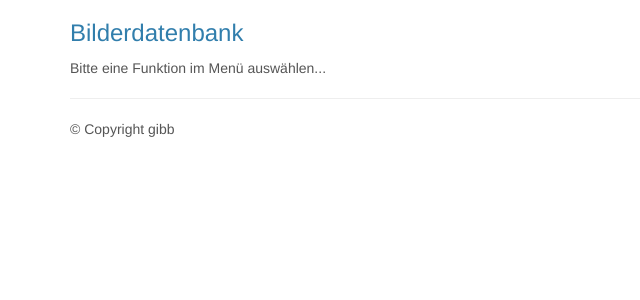
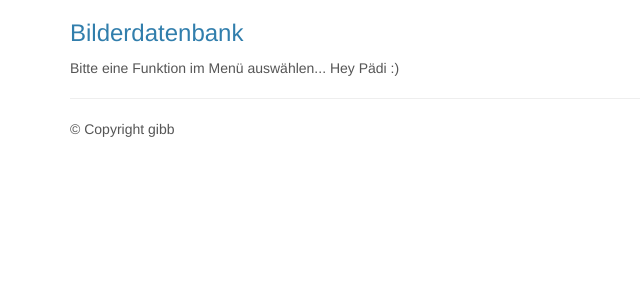
Before and after one commit to patricflueckiger/Bildergalerie, a PHP site: page /public/index.php in a window 1280 px wide. Shown: the part 51-351 px from the top of the page, without its empty margins (0-640 px from the left). Run offline with PHP 8.4, Linux system fonts and the light colour scheme.

Commit message:
Test 1
Test 1

```diff
--- a/view/default_index.php
+++ b/view/default_index.php
@@ -1 +1,3 @@
 Bitte eine Funktion im Menü auswählen...
+
+Hey Pädi :)
```
